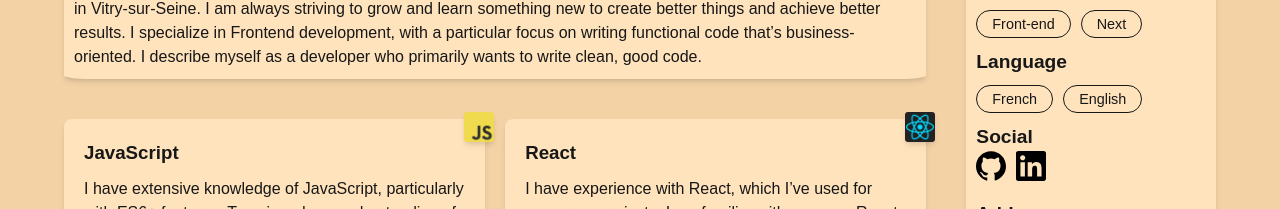
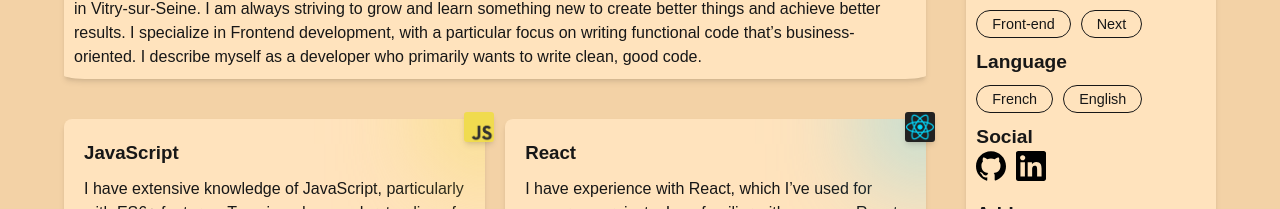
Before and after one commit to AymericShini/Portfolio, a Next.js app: page / in a window 1280 px wide. Shown: the part 478-687 px from the top of the page. Built offline with nearby package versions, Linux system fonts and the light colour scheme.

Commit message:
feat(skillset): readd background color style

```diff
--- a/src/components/SkillSet/index.tsx
+++ b/src/components/SkillSet/index.tsx
@@ -14,7 +14,7 @@ export const SkillSet = ({ title, description, iconPath, colorCode }: Props) =>
       <p className={styles.description}>{description}</p>
       <img className={styles.icon} src={iconPath} alt="skillset logo" />
       <div className={styles.color}>
-        <div className={styles.colorBackground} />
+        <div className={styles.colorBackground} style={{ backgroundColor: colorCode }} />
       </div>
     </div>
   );
```
